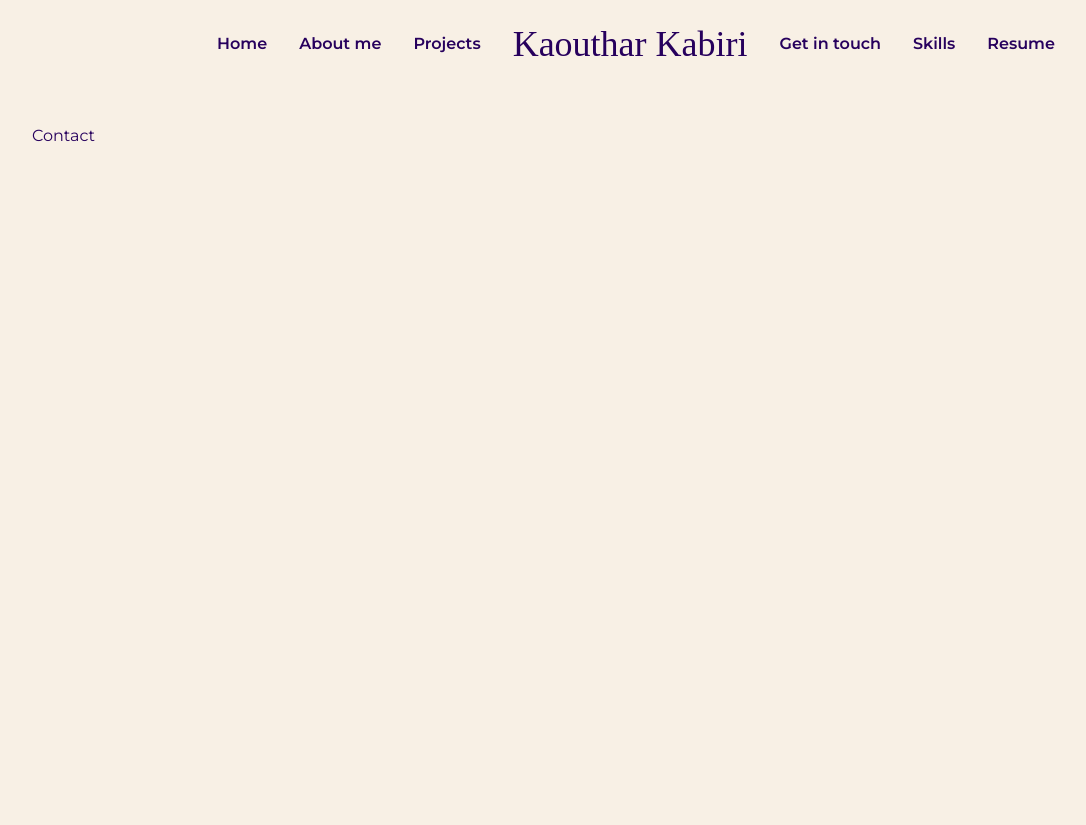
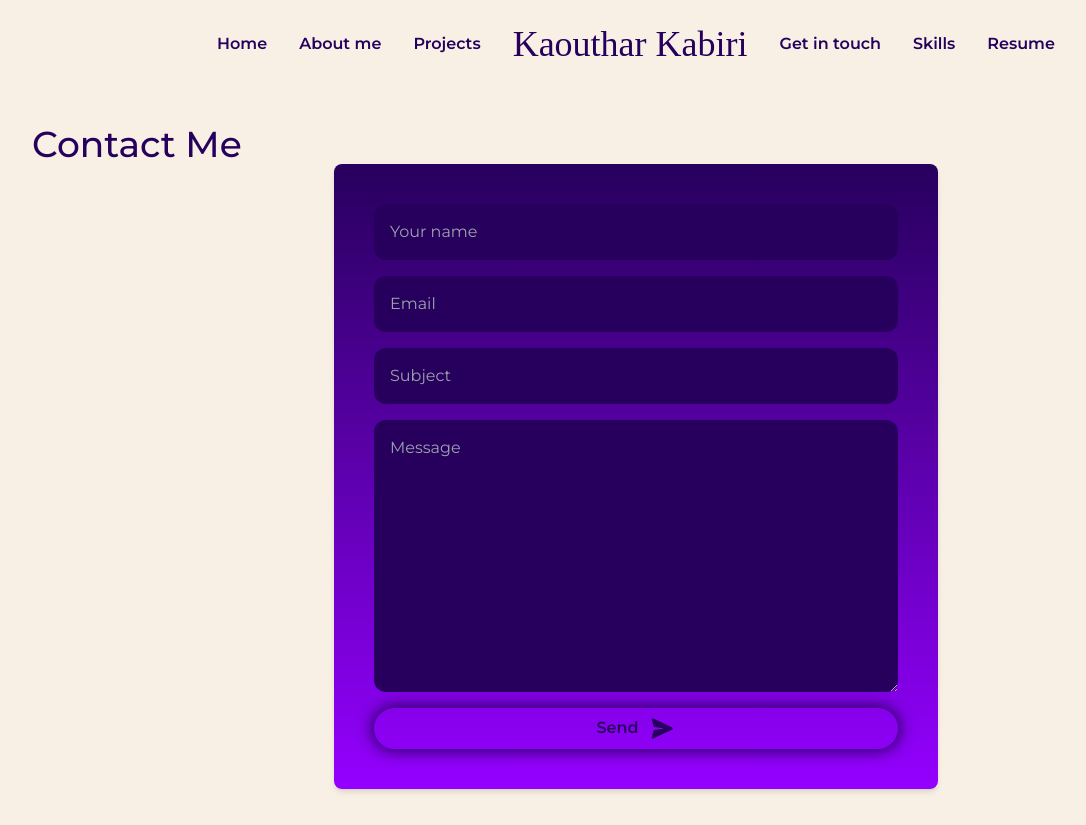
Before and after one commit to kawthar-tor/portfolio, a React (Vite) app: page /contact in a window 1280 px wide. Shown: the whole page, without its empty margins (4-1090 px from the left). Before the commit the page ends 800 px from the top, so only its background shows below. Built offline with nearby package versions, Linux system fonts and the light colour scheme; a web font is replaced by a local one; what tailwindcss-animated would draw is missing.

Commit message:
Adding a form in the contact page

```diff
--- a/src/components/Contact.jsx
+++ b/src/components/Contact.jsx
@@ -2,7 +2,16 @@ import React from 'react'
 
 function Contact() {
   return (
-    <div>Contact</div>
+    <div>
+      <h2 className='font-medium text-4xl'>Contact Me</h2>
+      <form className='flex flex-col bg-gradient-to-t from-purpleNeon to-navy rounded-lg w-1/2 m-0 p-10 mx-auto shadow-md text-primary' action="">
+        <input className='bg-navy p-4 focus:shadow-skillCard rounded-xl mb-4' type="text" placeholder='Your name' required name="clientName" id="" />
+        <input className='bg-navy p-4 focus:shadow-skillCard rounded-xl mb-4' type="email" placeholder='Email' name="clientEmail" id="" />
+        <input className='bg-navy p-4 focus:shadow-skillCard rounded-xl mb-4' type="text" placeholder='Subject' name="subject" id="" />
+        <textarea className='bg-navy p-4 focus:shadow-skillCard rounded-xl mb-4' name="" placeholder='Message' required id="" cols="10" rows="10"></textarea>
+        <button type='submit' className='group shadow-[0px_0px_15px_2px_#27005D] rounded-full p-2 font-semibold'><span className='text-navy'>Send</span><img src="/src/assets/send.svg" className='group-hover:translate-x-2 transition duration-700 ease-in-out w-[25px] ml-3 h-[25px] inline-block' alt="" /></button>
+      </form>
+    </div>
   )
 }
 
```
Also changed, not shown: src/assets/send.svg (added).
